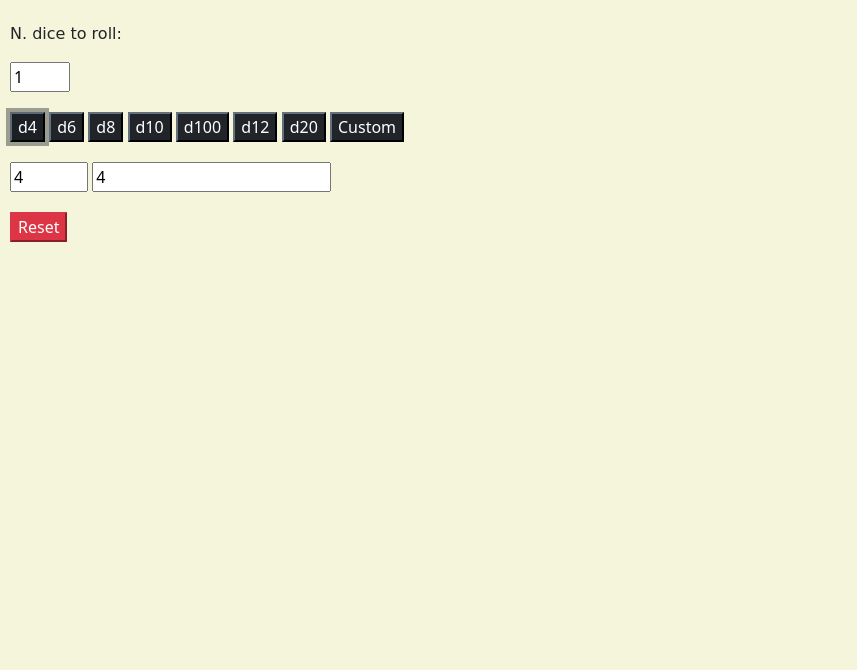
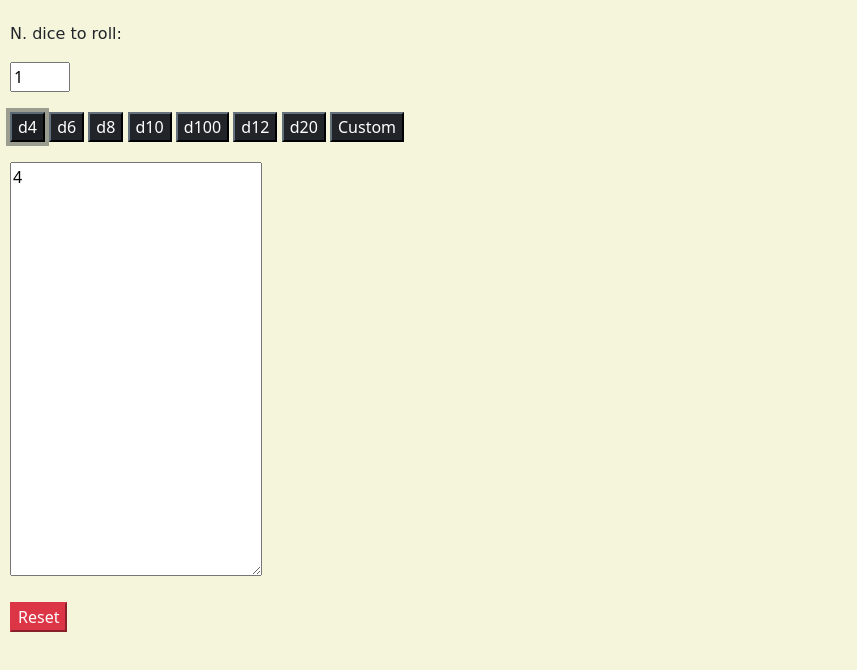
Before and after one commit to Nochilas/DiceRoller, a plain HTML site: page index.html in a window 1280 px wide. Both pictures are taken after a click on the button "d4". Shown: the part 110-780 px from the top of the page, without its empty margins (0-857 px from the left). Drawn offline with nearby package versions, Linux system fonts and the light colour scheme; a web font is replaced by a local one.

Commit message:
textarea

```diff
--- a/index.html
+++ b/index.html
@@ -42,8 +42,8 @@
     </div>
 
     <div class="resultbox">
-        <input id="result" type="number" value=0 min=0 max=0 readonly>
-        <input id="record" class="record" type="text" readonly>
+        <!--<input id="record" class="record" type="text" readonly>-->
+        <textarea id="record" name="record" cols="25" rows="17"></textarea>
     </div>
 
     <div class="resetbutton">
--- a/index.js
+++ b/index.js
@@ -26,11 +26,10 @@ $(".dice").click(function(e){
             record += `${n} + `;
     }
 
-    $("#result").attr("value", result);
-    $("#record").attr("value", record);
+    document.getElementById("record").value = record;
 });
 
-//Roll custom die
+//Roll custom die (TO DO: improve this function)
 $(".rollcustom").click(function(){
     //Get how many dice to roll
     var diceToRoll = document.querySelector("#dquantity").value;
@@ -45,7 +44,7 @@ $(".rollcustom").click(function(){
         result += num;
     }
 
-    $("#result").attr("value", result);
+    document.getElementById("record").value = result;
 });
 
 //Reset all dice rolls and results
@@ -55,7 +54,7 @@ $(".reset").click(function(){
     $("#result").attr("value", 0);
     $(".d_quantity").val(1);
     document.querySelector("#ndice").value = 1;
-    $("#record").attr("value", "");
+    document.getElementById("record").value = "";
 });
 
 ////////////////////////////////////
```
